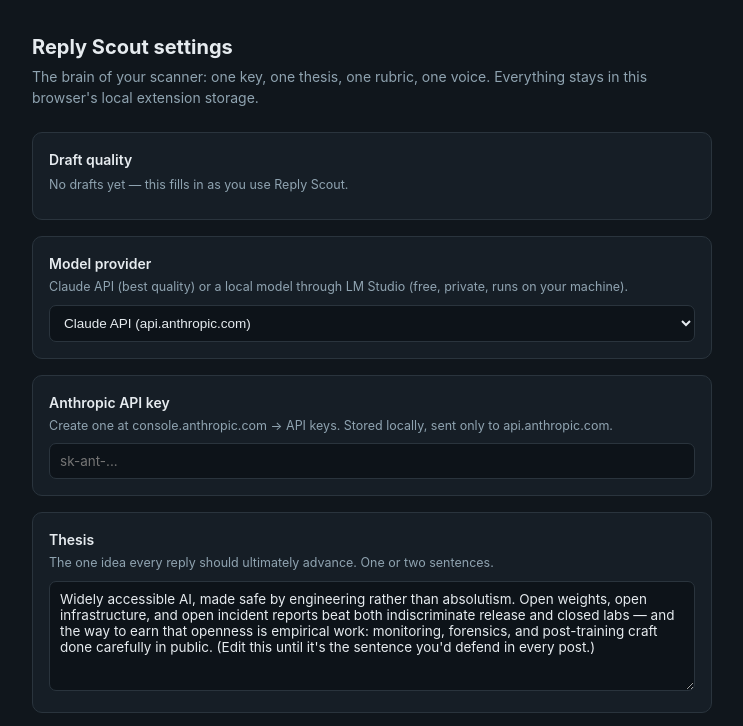
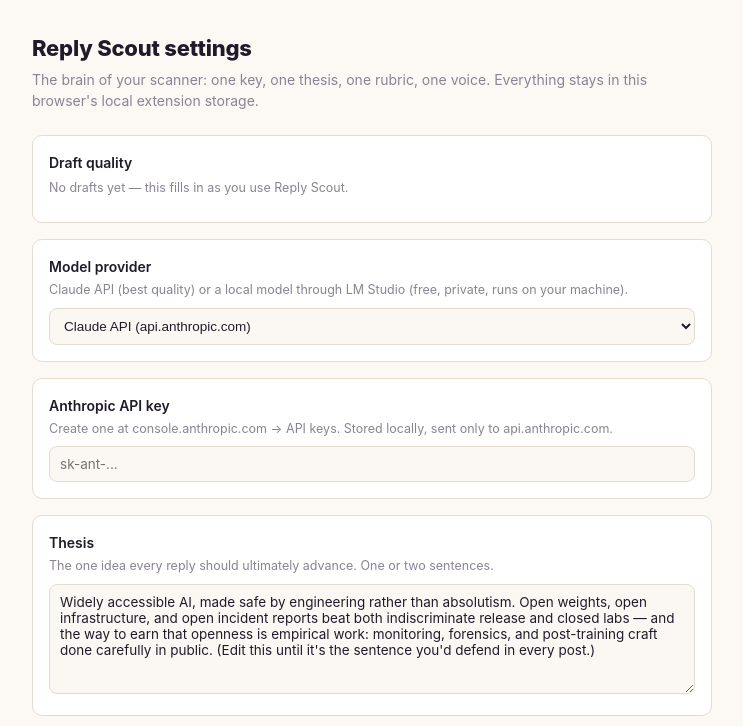
Before and after one commit to vijaybw/reply-scout, a browser extension: page options.html in a window 1280 px wide. Shown: the top 726 px of the page, without its empty margins (268-1011 px from the left). Drawn offline with Linux system fonts and the light colour scheme.

Commit message:
Rebrand the settings page to match
options.html had its own fully separate embedded stylesheet that
content.css's rebrand never touched, so the panel had picked up the
new light/indigo identity while Settings was still the old dark-slate
theme. Same palette mapping as content.css: white cards on cream,
indigo accent/focus states, pill-shaped save button.

```diff
--- a/options.html
+++ b/options.html
@@ -5,14 +5,15 @@
   <title>Reply Scout — Settings</title>
   <style>
     :root {
-      --bg: #10161c;
-      --card: #161e26;
-      --line: #2a343d;
-      --text: #e6ebef;
-      --muted: #8fa3b0;
-      --accent: #1d4ed8;
-      --accent-hover: #2563eb;
-      --ok: #7fd6a4;
+      --bg: #fcf9f4;
+      --card: #ffffff;
+      --line: #e4dccf;
+      --text: #201b2b;
+      --muted: #8a8394;
+      --accent: #4b3ddb;
+      --accent-hover: #362aa6;
+      --ok: #127a5f;
+      --input-bg: #fbf8f3;
     }
     * { box-sizing: border-box; }
     body {
@@ -24,7 +25,7 @@
       line-height: 1.5;
     }
     .wrap { max-width: 720px; margin: 0 auto; padding: 32px 20px 64px; }
-    h1 { font-size: 20px; margin: 0 0 4px; }
+    h1 { font-size: 22px; font-weight: 800; letter-spacing: -0.01em; margin: 0 0 4px; }
     .sub { color: var(--muted); margin: 0 0 24px; }
     .card {
       background: var(--card);
@@ -38,29 +39,29 @@
     input[type="password"], input[type="text"], input[type="number"], textarea {
       width: 100%;
       padding: 9px 10px;
-      background: #0d1319;
+      background: var(--input-bg);
       color: var(--text);
       border: 1px solid var(--line);
-      border-radius: 7px;
+      border-radius: 8px;
       font-family: inherit;
       font-size: 13.5px;
     }
     textarea { resize: vertical; min-height: 110px; }
     textarea.tall { min-height: 170px; }
     input:focus, textarea:focus, button:focus-visible {
-      outline: 2px solid #6db3d9;
+      outline: 2px solid var(--accent);
       outline-offset: 1px;
     }
     .row { display: flex; align-items: center; gap: 10px; }
     .row input[type="number"] { width: 80px; }
     button.save {
-      padding: 10px 22px;
+      padding: 10px 24px;
       border: none;
-      border-radius: 8px;
+      border-radius: 999px;
       background: var(--accent);
       color: #fff;
       font-size: 14px;
-      font-weight: 600;
+      font-weight: 700;
       cursor: pointer;
     }
     button.save:hover { background: var(--accent-hover); }
@@ -81,7 +82,7 @@
     <div class="card">
       <label for="provider">Model provider</label>
       <p class="hint">Claude API (best quality) or a local model through LM Studio (free, private, runs on your machine).</p>
-      <select id="provider" style="width:100%;padding:9px 10px;background:#0d1319;color:var(--text);border:1px solid var(--line);border-radius:7px;font-size:13.5px">
+      <select id="provider" style="width:100%;padding:9px 10px;background:var(--input-bg);color:var(--text);border:1px solid var(--line);border-radius:8px;font-size:13.5px">
         <option value="anthropic">Claude API (api.anthropic.com)</option>
         <option value="local">Local — LM Studio</option>
       </select>
```
